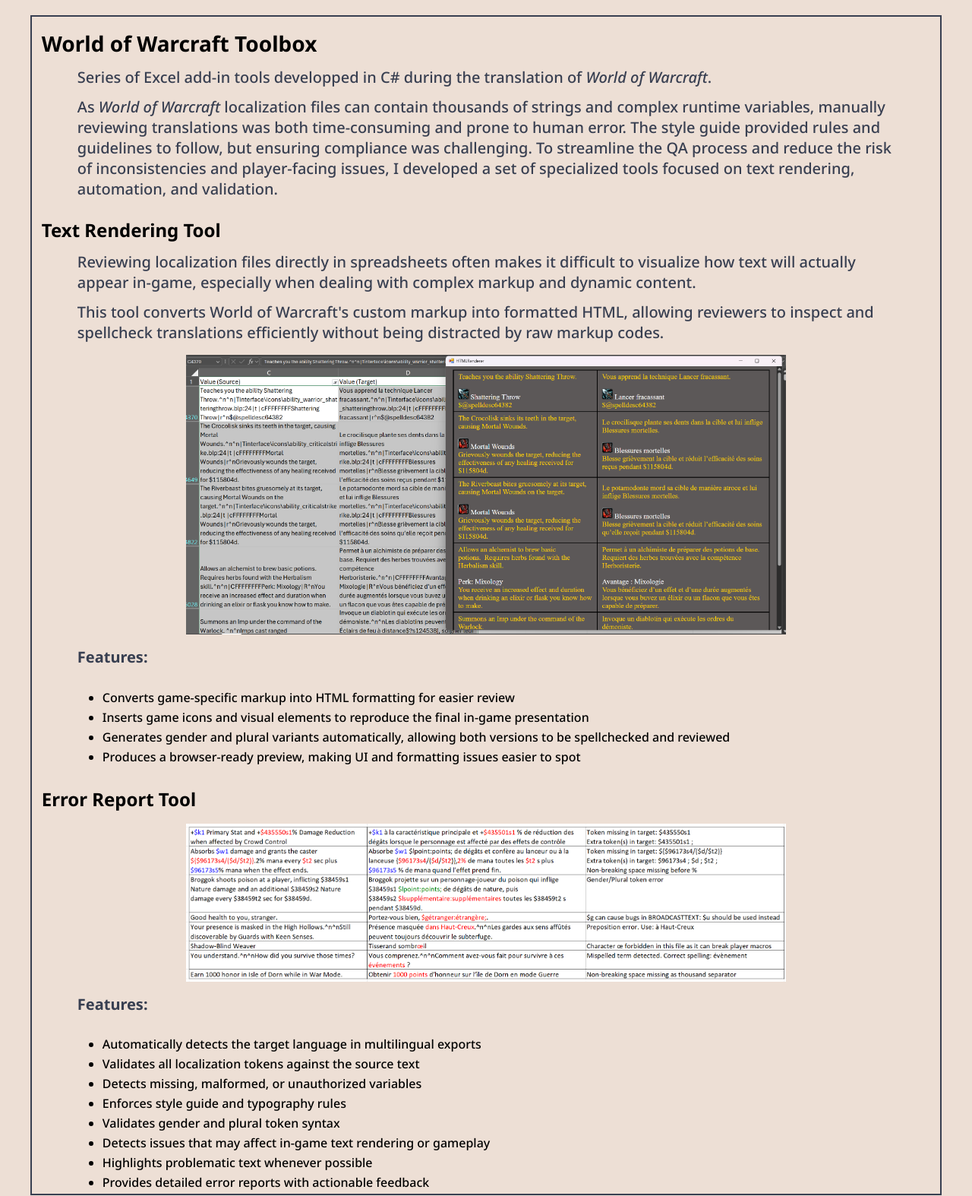
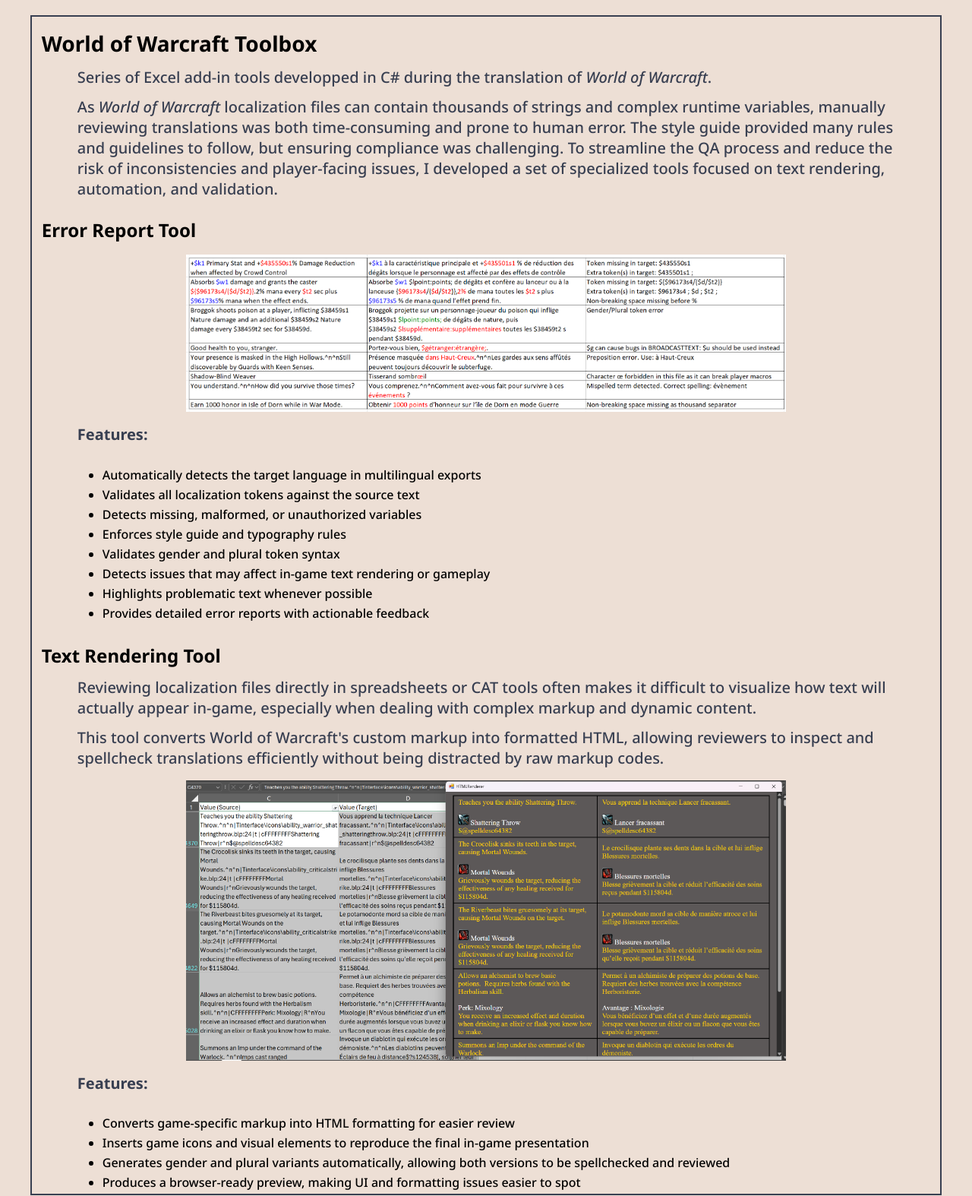
Before and after one commit to Francois-Popieul/francois-popieul-services, a plain HTML site: page pages/program-portfolio.html in a window 1280 px wide. Shown: the part 80-1654 px from the top of the page at 76% size. Drawn offline with Linux system fonts and the light colour scheme.

Commit message:
Refactor World of Warcraft Toolbox section: reorganize content and enhance descriptions for clarity

```diff
--- a/pages/program-portfolio.html
+++ b/pages/program-portfolio.html
@@ -23,21 +23,9 @@
     <div class="portfolio_item">
       <h2>World of Warcraft Toolbox</h2>
       <p class="portfolio_presentation">Series of Excel add-in tools developped in C# during the translation of <i>World of Warcraft</i>.</p>
-      <p class="portfolio_presentation">As <i>World of Warcraft</i> localization files can contain thousands of strings and complex runtime variables, manually reviewing translations was both time-consuming and prone to human error. The style guide provided rules and guidelines to follow, but ensuring compliance was challenging. To streamline the QA process and reduce the risk of inconsistencies and player-facing issues, I developed a set of specialized tools focused on text rendering, automation, and validation.</p>
-      <h3>Text Rendering Tool</h3>
-      <p class="portfolio_presentation">Reviewing localization files directly in spreadsheets often makes it difficult to visualize how text will actually appear in-game, especially when dealing with complex markup and dynamic content.</p>
-      <p class="portfolio_presentation">This tool converts World of Warcraft's custom markup into formatted HTML, allowing reviewers to inspect and spellcheck translations efficiently without being distracted by raw markup codes.</p>
-      <img src="../Images/Program_Portfolio/WoW_Toolbox_01.png" id="WOWT01" class="screenshot" alt="World of Warcraft Toolbox - HTML Renderer Overview" onclick="displayImage(id='WOWT01')">
-      <p class="portfolio_presentation bold">Features:</p>
-      <ul class="portfolio-list">
-        <li class="portfolio-list-item">Converts game-specific markup into HTML formatting for easier review</li>
-        <li class="portfolio-list-item">Inserts game icons and visual elements to reproduce the final in-game presentation</li>
-        <li class="portfolio-list-item">Generates gender and plural variants automatically, allowing both versions to be spellchecked and reviewed</li>
-        <li class="portfolio-list-item">Produces a browser-ready preview, making UI and formatting issues easier to spot</li>
-      </ul>
+      <p class="portfolio_presentation">As <i>World of Warcraft</i> localization files can contain thousands of strings and complex runtime variables, manually reviewing translations was both time-consuming and prone to human error. The style guide provided many rules and guidelines to follow, but ensuring compliance was challenging. To streamline the QA process and reduce the risk of inconsistencies and player-facing issues, I developed a set of specialized tools focused on text rendering, automation, and validation.</p>
       <h3>Error Report Tool</h3>
       <img src="../Images/Program_Portfolio/WoW_Toolbox_02.png" id="WOWT02" class="screenshot" alt="World of Warcraft Toolbox - Error Report Overview" onclick="displayImage(id='WOWT02')">
-
       <p class="portfolio_presentation bold">Features:</p>
       <ul class="portfolio-list">
         <li class="portfolio-list-item">Automatically detects the target language in multilingual exports</li>
@@ -48,6 +36,17 @@
         <li class="portfolio-list-item">Detects issues that may affect in-game text rendering or gameplay</li>
         <li class="portfolio-list-item">Highlights problematic text whenever possible</li>
         <li class="portfolio-list-item">Provides detailed error reports with actionable feedback</li>
+      </ul>
+      <h3>Text Rendering Tool</h3>
+      <p class="portfolio_presentation">Reviewing localization files directly in spreadsheets or CAT tools often makes it difficult to visualize how text will actually appear in-game, especially when dealing with complex markup and dynamic content.</p>
+      <p class="portfolio_presentation">This tool converts World of Warcraft's custom markup into formatted HTML, allowing reviewers to inspect and spellcheck translations efficiently without being distracted by raw markup codes.</p>
+      <img src="../Images/Program_Portfolio/WoW_Toolbox_01.png" id="WOWT01" class="screenshot" alt="World of Warcraft Toolbox - HTML Renderer Overview" onclick="displayImage(id='WOWT01')">
+      <p class="portfolio_presentation bold">Features:</p>
+      <ul class="portfolio-list">
+        <li class="portfolio-list-item">Converts game-specific markup into HTML formatting for easier review</li>
+        <li class="portfolio-list-item">Inserts game icons and visual elements to reproduce the final in-game presentation</li>
+        <li class="portfolio-list-item">Generates gender and plural variants automatically, allowing both versions to be spellchecked and reviewed</li>
+        <li class="portfolio-list-item">Produces a browser-ready preview, making UI and formatting issues easier to spot</li>
       </ul>
     </div>
     <div class="portfolio_item">
```
